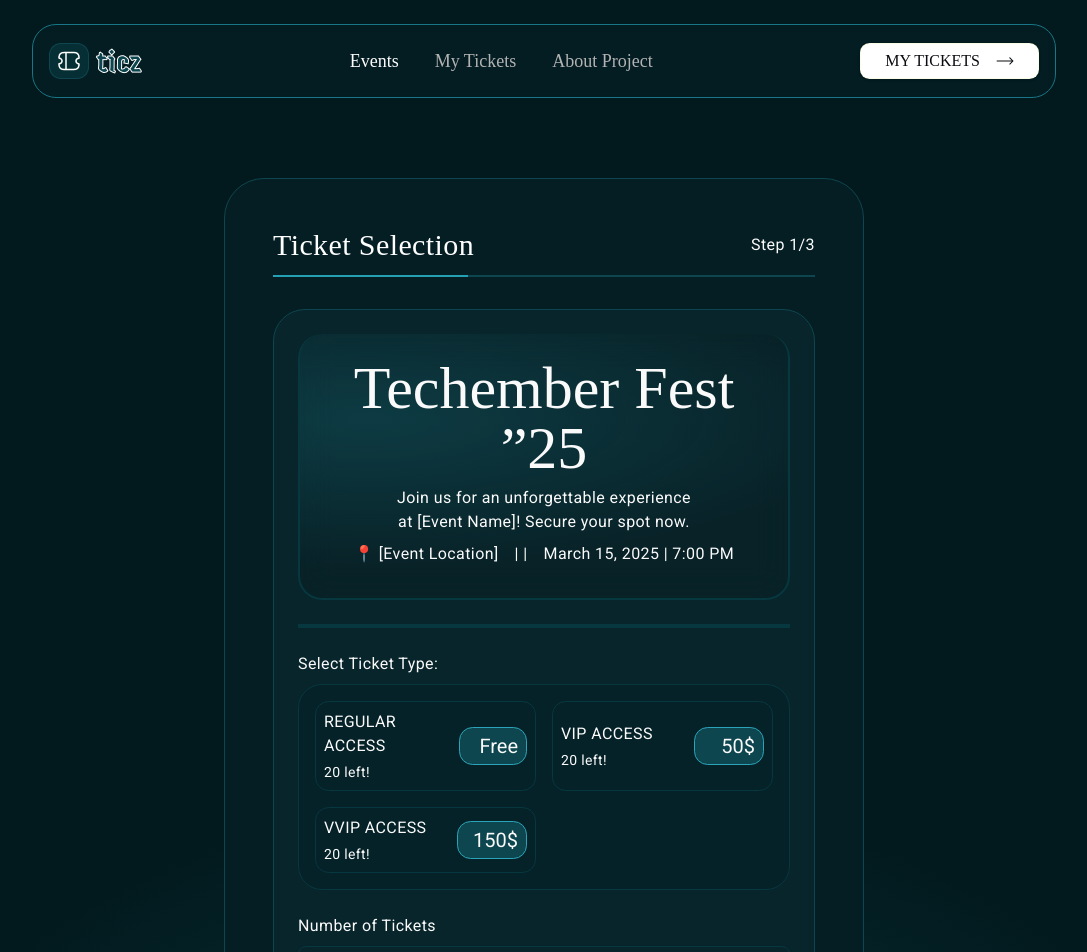
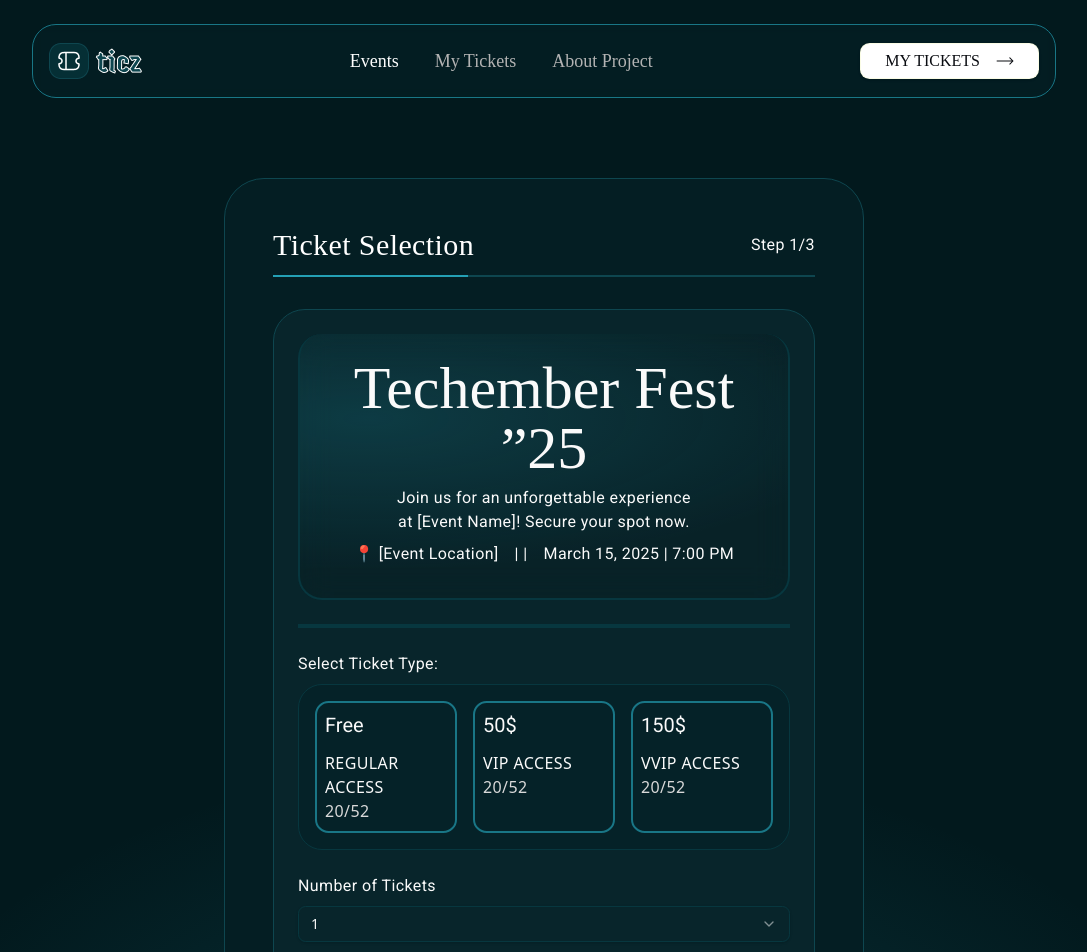
Before and after one commit to Happiesamuel/ticket-generator, a React (Vite) app: page / in a window 1280 px wide. Shown: the top 952 px of the page, without its empty margins (96-1183 px from the left). Built offline with nearby package versions, Linux system fonts and the light colour scheme; a web font is replaced by a local one.

Commit message:
update ui design

```diff
--- a/src/components/layout/FirstScreen.tsx
+++ b/src/components/layout/FirstScreen.tsx
@@ -85,24 +85,24 @@ export default function FirstScreen() {
             Select Ticket Type:
           </p>
 
-          <div className="bg-[#052228] border border-[#07373F] rounded-3xl p-4 grid grid-cols-1 md:grid-cols-2 gap-4">
+          <div className="bg-[#052228] border border-[#07373F] rounded-3xl p-4 grid grid-cols-1 md:grid-cols-3 gap-4">
             {buttons.map((button) => (
               <div
                 key={button.id}
                 onClick={() => setId(button.id)}
-                className={`flex justify-between cursor-pointer items-center border border-[#07373F]  rounded-xl p-2  transition-all duration-500 ${
-                  button.id === id ? "bg-[#197686]" : "bg-transparent"
+                className={`flex flex-col gap-3 cursor-pointer hover:bg-[#2C545B] hover:border border-[#197686]  rounded-xl p-2  transition-all duration-400 ${
+                  button.id === id
+                    ? "border bg-[#12464E]"
+                    : "border-2 bg-transparent"
                 }`}
               >
-                <div className="space-y-1 roboto text-[#FAFAFA] tracking-wide">
-                  <h3 className="font-normal text-base">{button.title}</h3>
-                  <p className="text-sm font-normal tracking-wide">
-                    {button.slot} left!
-                  </p>
+                <h3 className="  text-[#FAFAFA]  roboto text-xl  font-semibold   ">
+                  {button.price === 0 ? "Free" : button.price + "$"}
+                </h3>
+                <div className="space-y-0 font-normal text-[#FAFAFA] tracking-wide">
+                  <h3 className=" text-base">{button.title}</h3>
+                  <p className="!text-[#D9D9D9]">{button.slot}/52</p>
                 </div>
-                <p className="border  text-[#FAFAFA] border-[#2BA4B9] roboto text-xl  font-semibold bg-[#0E464F] w-[70px] h-[38px] flex items-center justify-end pr-2 gap-2.5 rounded-xl">
-                  {button.price === 0 ? "Free" : button.price + "$"}
-                </p>
               </div>
             ))}
           </div>
@@ -136,7 +136,7 @@ export default function FirstScreen() {
           </Select>
         </div>
 
-        <div className="jeju md:px-12 text-base tracking-wide flex md:flex-row flex-col-reverse items-center item rounded-3xl border border-transparent md:border-[#0E464F] gap-4 md:gap-8">
+        <div className="jeju md:px-12 text-base tracking-wide flex md:flex-row flex-col-reverse items-center item rounded-3xl border border-transparent  gap-4 md:gap-8">
           <Button className="w-full text-[#24A0B5] border border-[#24A0B5] bg-transparent hover:bg-transparent cursor-pointer ">
             Cancel
           </Button>
--- a/src/components/layout/SecondScreen.tsx
+++ b/src/components/layout/SecondScreen.tsx
@@ -104,28 +104,29 @@ export default function SecondScreen() {
       window.scrollTo({ top: 0, behavior: "smooth" });
     }, 1500);
   }
+  console.log(uploading);
   return (
     <>
       <TicketHeader headerObj={{ title: "Attendee Details", step: 2 }} />
       <TicketCover>
         <Form {...form}>
           <form onSubmit={form.handleSubmit(onSubmit)} className="space-y-8">
-            <div className="rounded-3xl text-[#FAFAFA] border border-[#07373F] bg-[#052228] space-y-8 p-6">
+            <div className="rounded-3xl text-[#FAFAFA] border border-[#07373F] bg-[#052228] space-y-8 p-6 pb-12">
               <FormField
                 control={form.control}
                 name="profilePhoto"
                 render={() => (
                   <FormItem>
                     <div className="flex flex-col gap-4">
-                      <FormLabel className="roboto font-normal text-base text-[#FAFAFA] tracking-wide ">
-                        Profile Photo
+                      <FormLabel className="roboto font-normal text-base text-[#FAFAFA] pb-4 tracking-wide ">
+                        Upload Profile Photo
                       </FormLabel>
-                      <div className="bg-[#02191d] h-[240px] flex flex-col items-center justify-center">
+                      <div className="bg-transparent md:bg-[#02191d]  h-[200px] relative flex flex-col items-center justify-center">
                         <FormControl>
                           {!selectedFile ? (
                             <div
                               {...getRootProps()}
-                              className="bg-[#0E464F] cursor-pointer w-full md:w-[250px] h-full  rounded-3xl  flex flex-col gap-4 justify-center items-center"
+                              className="bg-[#0E464F] border-4 border-[#24A0B5]/50 cursor-pointer w-full md:w-[250px] h-[240px] absolute  rounded-3xl  flex flex-col gap-4 justify-center items-center"
                             >
                               <input {...getInputProps()} />
                               <img src="/cloud.svg" />
@@ -136,21 +137,21 @@ export default function SecondScreen() {
                               </p>
                             </div>
                           ) : uploading ? (
-                            <div className="relative overflow-hidden cursor-pointer w-full md:w-[250px] h-full flex flex-col gap-4 justify-center items-center">
+                            <div className=" cursor-pointer w-full md:w-[250px] h-[240px] absolute  rounded-3xl  flex flex-col gap-4 justify-center items-center">
                               <img
                                 src={avatarUrl}
                                 loading="lazy"
                                 alt="Preview"
                                 className="rounded-3xl object-cover object-center md:object-top w-[100%] h-[100%]"
                               />
-                              <div className="absolute inset-0 flex flex-col items-center gap-4 justify-center bg-[#000000]/10 backdrop-blur-xs opacity-100 hover:opacity-100 transition-opacity duration-500">
+                              <div className="absolute inset-0 rounded-3xl flex flex-col items-center gap-4 justify-center bg-[#000000]/10 backdrop-blur-xs opacity-100 hover:opacity-100 transition-opacity duration-500">
                                 <FadeLoader color="#197686" />
                               </div>
                             </div>
                           ) : (
                             <div
                               {...getRootProps()}
-                              className="relative overflow-hidden cursor-pointer w-full md:w-[250px] h-full flex flex-col gap-4 justify-center items-center"
+                              className=" cursor-pointer w-full md:w-[250px] h-[240px] absolute  rounded-3xl  flex flex-col gap-4 justify-center items-center"
                             >
                               <img
                                 src={avatarUrl}
@@ -158,7 +159,7 @@ export default function SecondScreen() {
                                 alt="Preview"
                                 className="rounded-3xl object-cover object-center md:object-top w-[100%] h-[100%]"
                               />
-                              <div className="absolute inset-0 flex flex-col items-center gap-4 justify-center bg-[#000000]/30 opacity-0 hover:opacity-100 transition-opacity duration-500">
+                              <div className="absolute inset-0 flex flex-col items-center gap-4 justify-center rounded-3xl bg-[#000000]/30 opacity-0 hover:opacity-100 transition-opacity duration-500">
                                 <input {...getInputProps()} />
                                 <img src="/cloud.svg" />
                                 <p className="roboto font-normal text-center tracking-wide">
@@ -235,7 +236,7 @@ export default function SecondScreen() {
               render={({ field }) => (
                 <FormItem className="flex flex-col gap-2">
                   <FormLabel className="roboto font-normal  text-[#FAFAFA] text-base tracking-wide">
-                    About the project
+                    Special request?
                   </FormLabel>
                   <FormControl>
                     <Textarea
```
